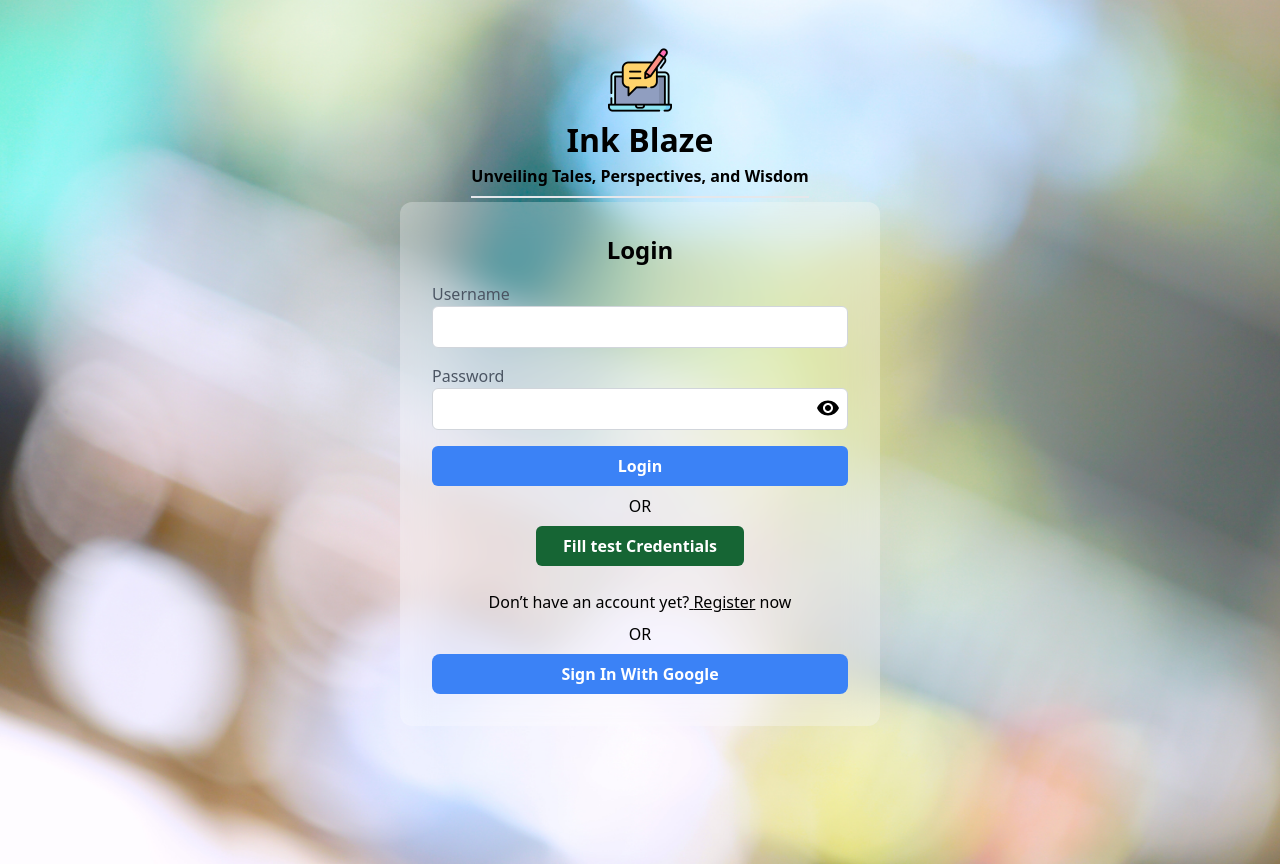
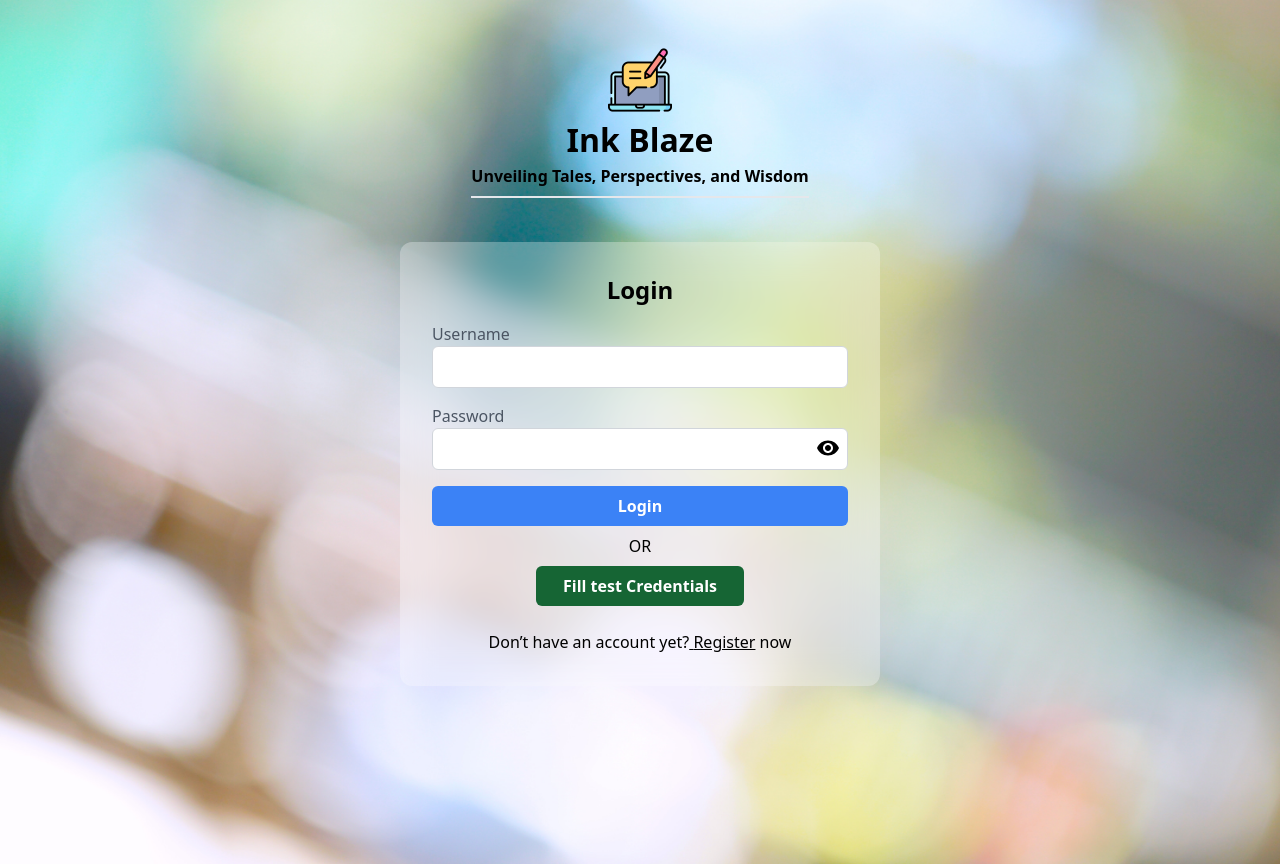
Before and after one commit to Anand-singh97/BlogApp_MERN, a React (Create React App) app in the folder frontend/: page /login in a window 1280 px wide. Built offline with nearby package versions, Linux system fonts and the light colour scheme.

Commit message:
google Sign in function removed.

```diff
--- a/frontend/src/pages/loginPage.jsx
+++ b/frontend/src/pages/loginPage.jsx
@@ -181,17 +181,14 @@ export const LoginPage = () => {
                   </Link>{" "}
                   now
                 </p>
-                <div>
-                  <p className="text-black">OR</p>
-                </div>
-                <Link
+                {/* <Link
                   onClick={openGoogleSignIn}
                   className=" text-white font-semibold px-5 py-2
                 bg-blue-500 rounded-lg"
                   type="button"
                 >
                   Sign In With Google
-                </Link>
+                </Link> */}
               </div>
             </div>
           </div>
```
